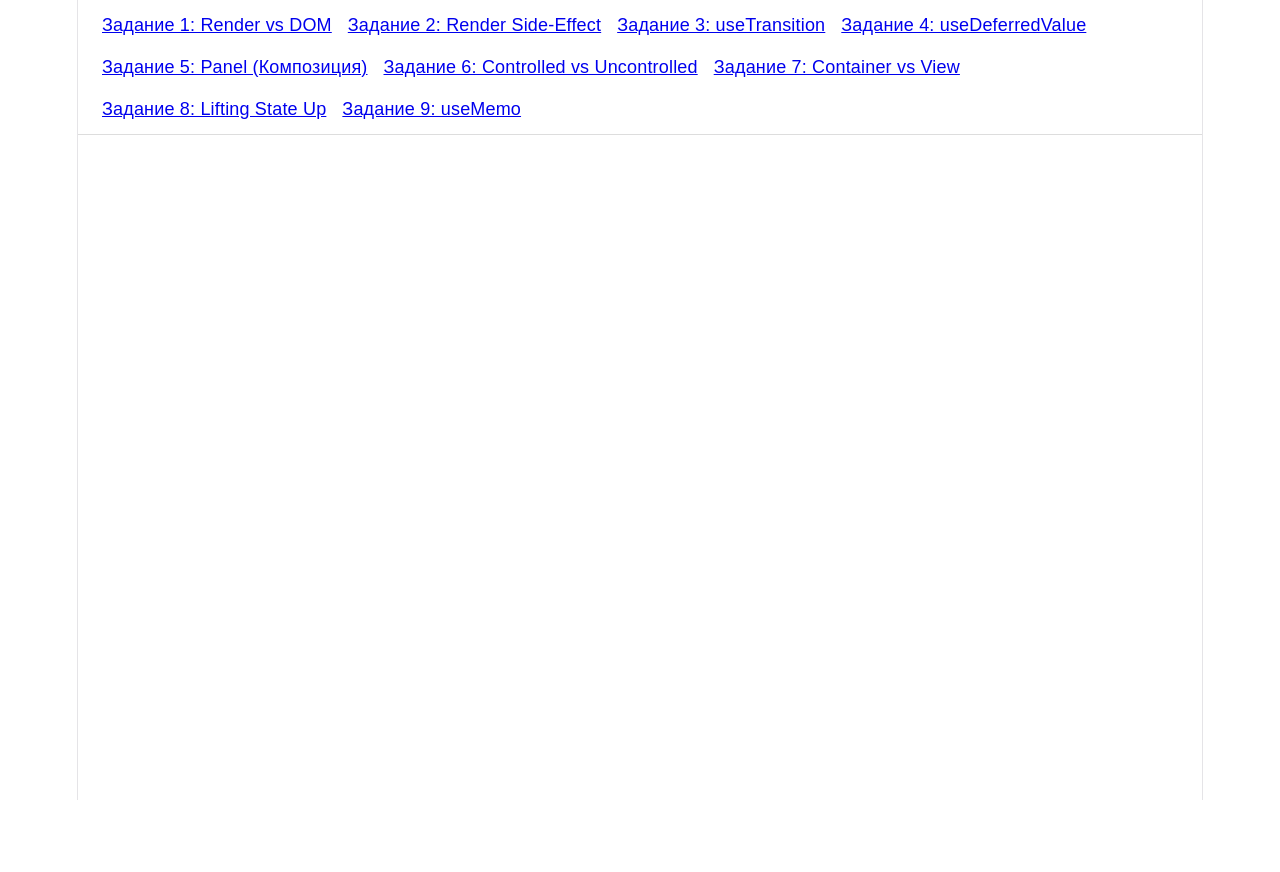
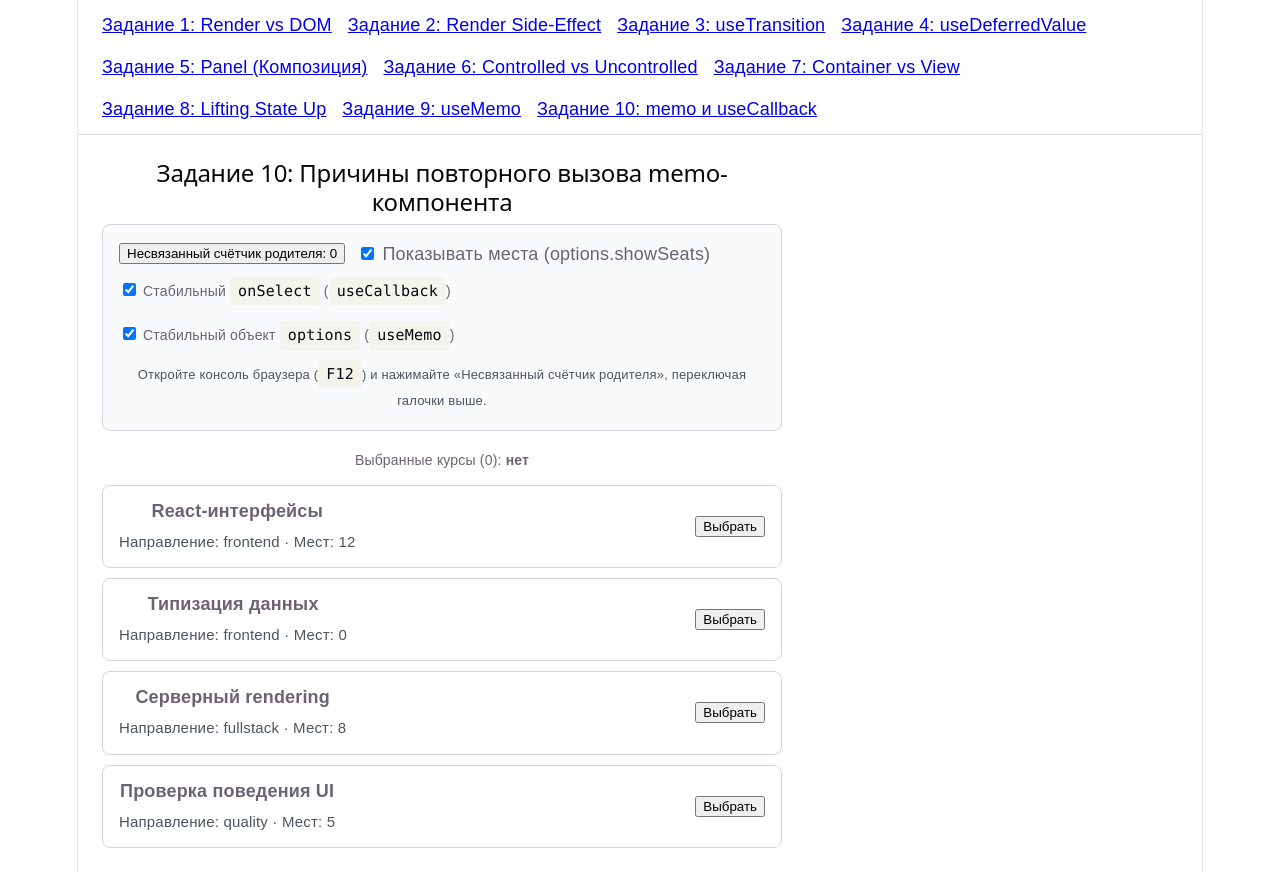
Before and after one commit to goodmir100/react-course-labs, a React (Vite) app: page /task-06#/task-10 in a window 1280 px wide. Before the commit the page ends 800 px from the top, so only its background shows below. Built offline with nearby package versions, Linux system fonts and the light colour scheme.

Commit message:
feat(task-10): analyze memo re-renders with useCallback and options reference

```diff
--- a/src/App.jsx
+++ b/src/App.jsx
@@ -8,6 +8,7 @@ import Task06App from './tasks/task06/Task06App';
 import Task07App from './tasks/task07/Task07App';
 import Task08App from './tasks/task08/Task08App';
 import Task09App from './tasks/task09/Task09App';
+import Task10App from './tasks/task10/Task10App';
 
 export default function App() {
   return (
@@ -31,10 +32,11 @@ export default function App() {
         <Link to="/task-07">Задание 7: Container vs View</Link>
         <Link to="/task-08">Задание 8: Lifting State Up</Link>
         <Link to="/task-09">Задание 9: useMemo</Link>
+        <Link to="/task-10">Задание 10: memo и useCallback</Link>
       </nav>
 
       <Routes>
-        <Route path="/" element={<Navigate to="/task-09" replace />} />
+        <Route path="/" element={<Navigate to="/task-10" replace />} />
         <Route path="/task-01" element={<Task01App />} />
         <Route path="/task-02" element={<Task02App />} />
         <Route path="/task-03" element={<Task03App />} />
@@ -44,6 +46,7 @@ export default function App() {
         <Route path="/task-07" element={<Task07App />} />
         <Route path="/task-08" element={<Task08App />} />
         <Route path="/task-09" element={<Task09App />} />
+        <Route path="/task-10" element={<Task10App />} />
       </Routes>
     </HashRouter>
   );
--- /dev/null
+++ b/src/tasks/task10/CoursePicker.jsx
@@ -0,0 +1,51 @@
+import { memo } from 'react';
+
+export const CoursePicker = memo(function CoursePicker({
+  courses,
+  selectedIds,
+  options,
+  onSelect,
+}) {
+  console.log(
+    `[RENDER CoursePicker] Повторный вызов дочернего компонента (выбрано: ${selectedIds.length}, showSeats: ${options.showSeats})`
+  );
+
+  return (
+    <ul style={{ listStyle: 'none', padding: 0, margin: 0, display: 'grid', gap: '10px' }}>
+      {courses.map((course) => {
+        const isSelected = selectedIds.includes(course.id);
+
+        return (
+          <li
+            key={course.id}
+            style={{
+              padding: '12px 16px',
+              border: isSelected ? '2px solid #2563eb' : '1px solid #d1d5db',
+              borderRadius: '8px',
+              display: 'flex',
+              justifyContent: 'space-between',
+              alignItems: 'center',
+              backgroundColor: isSelected ? '#eff6ff' : '#fff',
+            }}
+          >
+            <div>
+              <strong style={{ display: 'block', marginBottom: '4px' }}>{course.title}</strong>
+              <small style={{ color: '#4b5563' }}>
+                Направление: {course.category}
+                {options.showSeats && ` · Мест: ${course.seats}`}
+              </small>
+            </div>
+
+            <button
+              type="button"
+              onClick={() => onSelect(course.id)}
+              aria-pressed={isSelected}
+            >
+              {isSelected ? 'Убрать из выбора' : 'Выбрать'}
+            </button>
+          </li>
+        );
+      })}
+    </ul>
+  );
+});
--- /dev/null
+++ b/src/tasks/task10/Task10App.jsx
@@ -0,0 +1,108 @@
+import { useCallback, useMemo, useState } from 'react';
+import coursesData from '../../data/courses.json';
+import { CoursePicker } from './CoursePicker';
+
+export default function Task10App() {
+  const [count, setCount] = useState(0);
+  const [selectedIds, setSelectedIds] = useState([]);
+  const [showSeats, setShowSeats] = useState(true);
+
+  const [useStableCallback, setUseStableCallback] = useState(true);
+  const [useStableOptions, setUseStableOptions] = useState(true);
+
+  // 1. Стабильный callback через useCallback + функциональное обновление state
+  // Пустой массив зависимостей [] безопасен, так как используется prev => ...
+  const stableSelect = useCallback((courseId) => {
+    setSelectedIds((prev) =>
+      prev.includes(courseId)
+        ? prev.filter((id) => id !== courseId)
+        : [...prev, courseId]
+    );
+  }, []);
+
+  // 2. Новая функция при каждом рендере родителя (также с функциональным обновлением)
+  const inlineSelect = (courseId) => {
+    setSelectedIds((prev) =>
+      prev.includes(courseId)
+        ? prev.filter((id) => id !== courseId)
+        : [...prev, courseId]
+    );
+  };
+
+  // 3. Стабильная ссылка на объект options vs новый объект на каждом рендере
+  const memoizedOptions = useMemo(() => ({ showSeats }), [showSeats]);
+  const freshOptions = { showSeats };
+
+  const activeOnSelect = useStableCallback ? stableSelect : inlineSelect;
+  const activeOptions = useStableOptions ? memoizedOptions : freshOptions;
+
+  return (
+    <div style={{ fontFamily: 'sans-serif', padding: '24px', maxWidth: '680px' }}>
+      <h2>Задание 10: Причины повторного вызова memo-компонента</h2>
+
+      <div
+        style={{
+          border: '1px solid #d1d5db',
+          borderRadius: '8px',
+          padding: '16px',
+          marginBottom: '16px',
+          backgroundColor: '#f9fafb',
+          display: 'grid',
+          gap: '10px',
+        }}
+      >
+        <div style={{ display: 'flex', gap: '12px', flexWrap: 'wrap', alignItems: 'center' }}>
+          <button type="button" onClick={() => setCount((c) => c + 1)}>
+            Несвязанный счётчик родителя: {count}
+          </button>
+
+          <label style={{ cursor: 'pointer' }}>
+            <input
+              type="checkbox"
+              checked={showSeats}
+              onChange={(e) => setShowSeats(e.target.checked)}
+            />{' '}
+            Показывать места (options.showSeats)
+          </label>
+        </div>
+
+        <div style={{ display: 'flex', gap: '16px', flexWrap: 'wrap', fontSize: '14px' }}>
+          <label style={{ cursor: 'pointer' }}>
+            <input
+              type="checkbox"
+              checked={useStableCallback}
+              onChange={(e) => setUseStableCallback(e.target.checked)}
+            />{' '}
+            Стабильный <code>onSelect</code> (<code>useCallback</code>)
+          </label>
+
+          <label style={{ cursor: 'pointer' }}>
+            <input
+              type="checkbox"
+              checked={useStableOptions}
+              onChange={(e) => setUseStableOptions(e.target.checked)}
+            />{' '}
+            Стабильный объект <code>options</code> (<code>useMemo</code>)
+          </label>
+        </div>
+
+        <p style={{ margin: 0, fontSize: '13px', color: '#4b5563' }}>
+          Откройте консоль браузера (<code>F12</code>) и нажимайте «Несвязанный счётчик родителя»,
+          переключая галочки выше.
+        </p>
+      </div>
+
+      <div style={{ marginBottom: '12px', fontSize: '14px' }}>
+        Выбранные курсы ({selectedIds.length}):{' '}
+        <strong>{selectedIds.length > 0 ? selectedIds.join(', ') : 'нет'}</strong>
+      </div>
+
+      <CoursePicker
+        courses={coursesData}
+        selectedIds={selectedIds}
+        options={activeOptions}
+        onSelect={activeOnSelect}
+      />
+    </div>
+  );
+}
```
